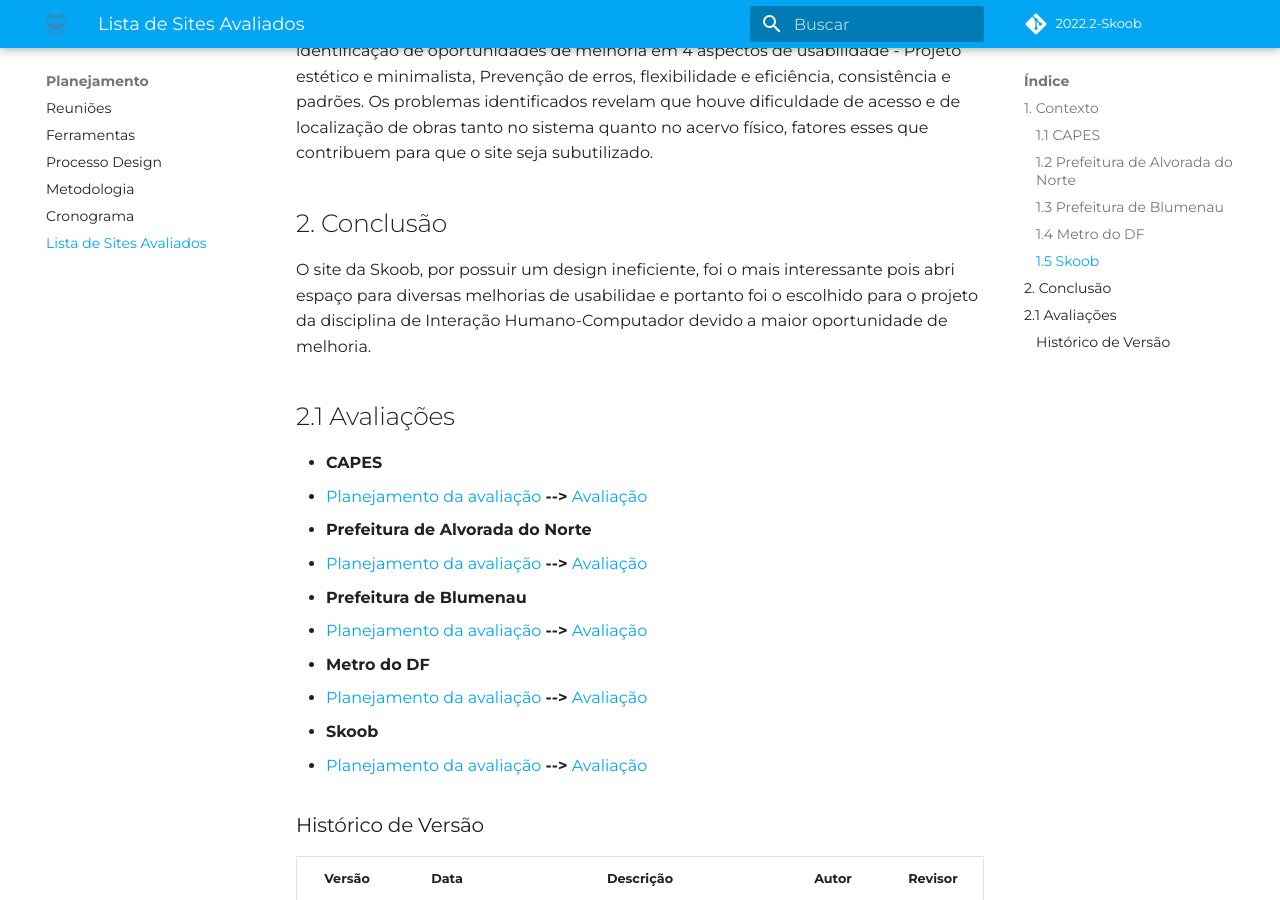
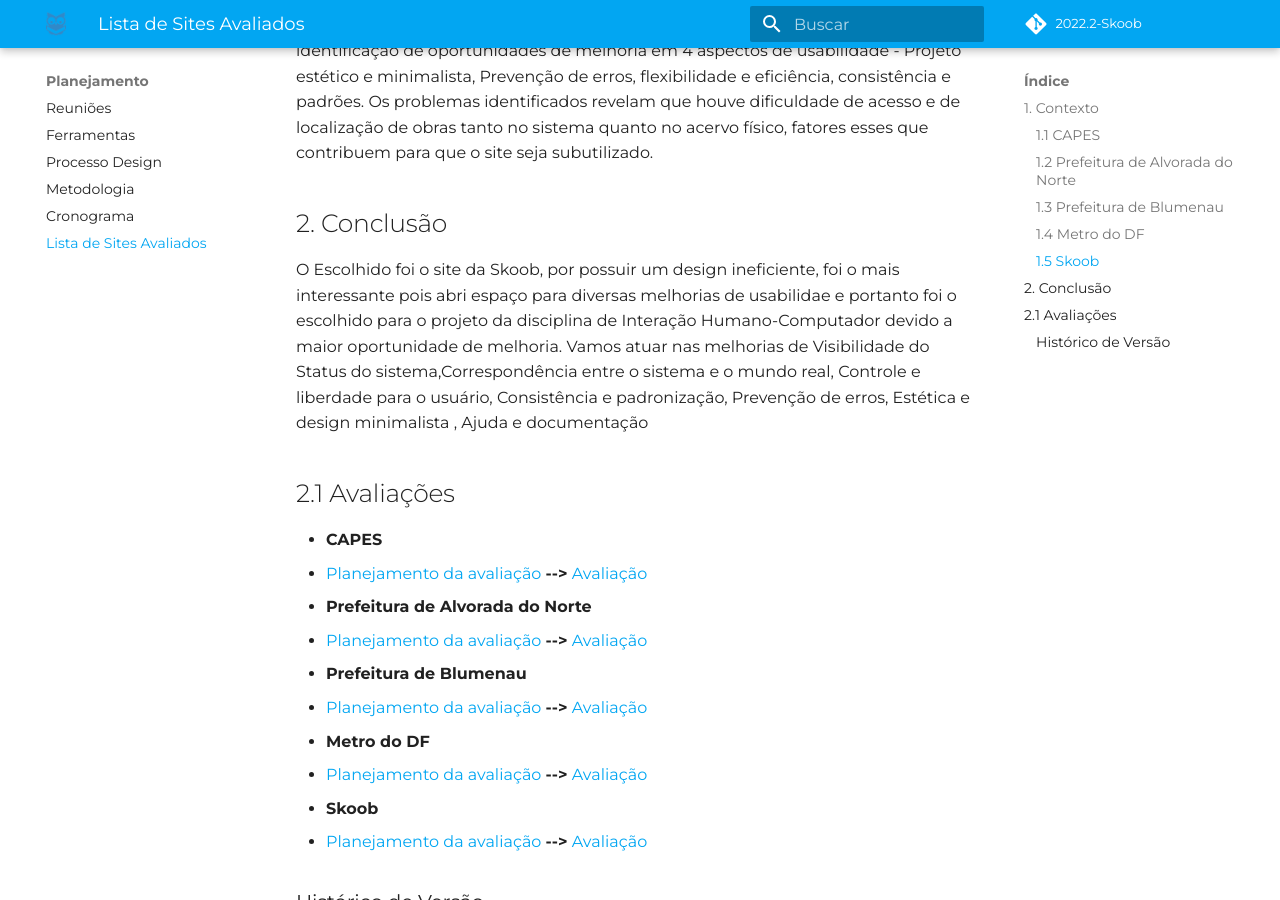
Before and after one commit to Interacao-Humano-Computador/2022.2-Skoob, an MkDocs documentation site: the page built from docs/planejamento/SitesAvaliados.md, in a window 1280 px wide and 900 px high, scrolled down 1816 px. Built offline with MkDocs 1.6.1 and Material for MkDocs 9.7.7, drawn with Linux system fonts in a browser that asks for light colours; some web fonts are replaced; comment, search, counter and statistics services are not loaded.

Commit message:
adicionado conclusão nos sitesAvaliados

```diff
--- a/docs/planejamento/SitesAvaliados.md
+++ b/docs/planejamento/SitesAvaliados.md
@@ -41,7 +41,8 @@
 
 ## 2. Conclusão
 
-O site da Skoob, por possuir um design ineficiente, foi o mais interessante pois abri espaço para diversas melhorias de usabilidae e portanto foi o escolhido para o projeto da disciplina de Interação Humano-Computador devido a maior oportunidade de melhoria.
+O Escolhido foi o site da Skoob, por possuir um design ineficiente, foi o mais interessante pois abri espaço para diversas melhorias de usabilidae e portanto foi o escolhido para o projeto da disciplina de Interação Humano-Computador devido a maior oportunidade de melhoria.
+Vamos atuar nas melhorias de Visibilidade do Status do sistema,Correspondência entre o sistema e o mundo real, Controle e liberdade para o usuário, Consistência e padronização, Prevenção de erros, Estética e design minimalista , Ajuda e documentação
 
 ## 2.1 Avaliações
 - <strong>CAPES</strong>
```
